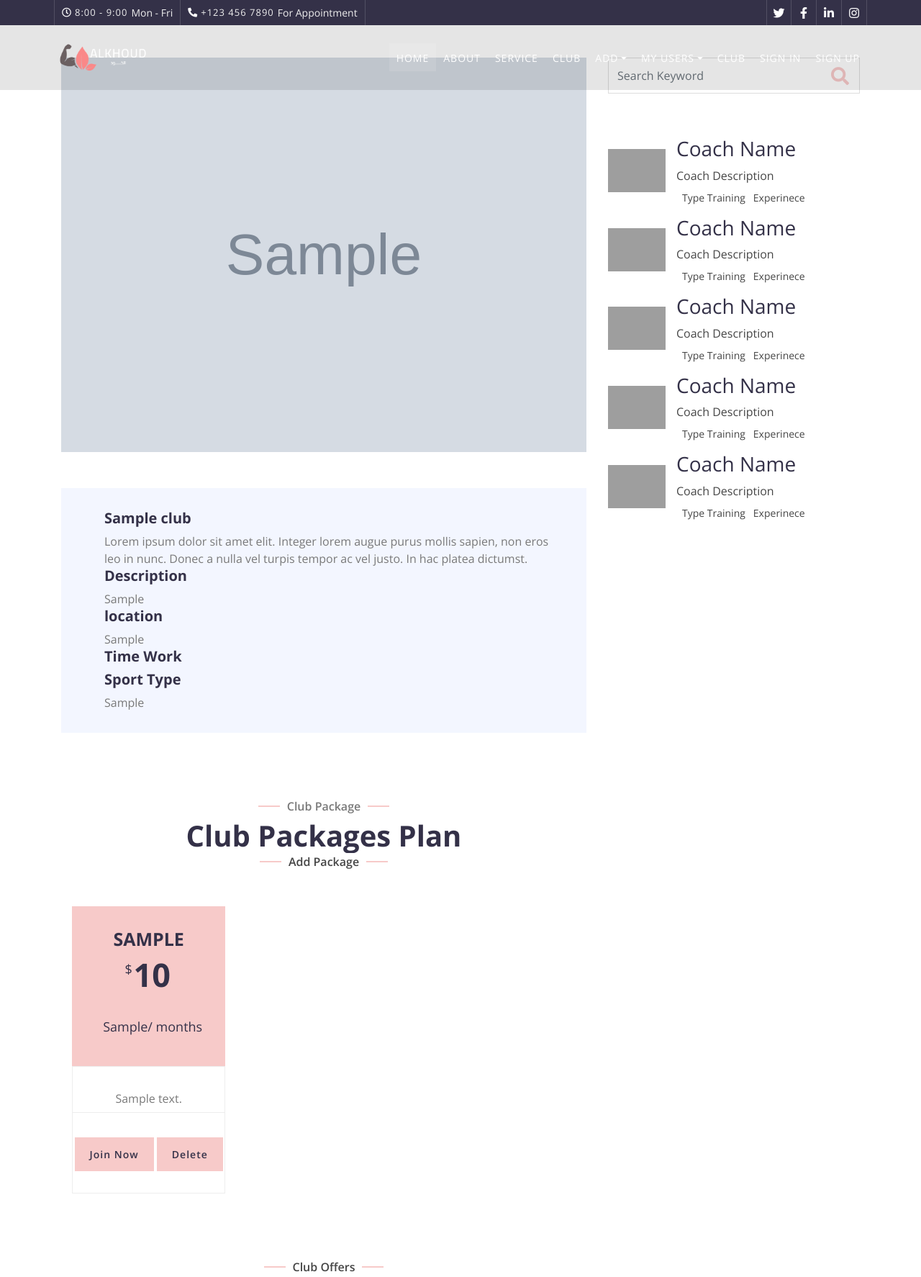
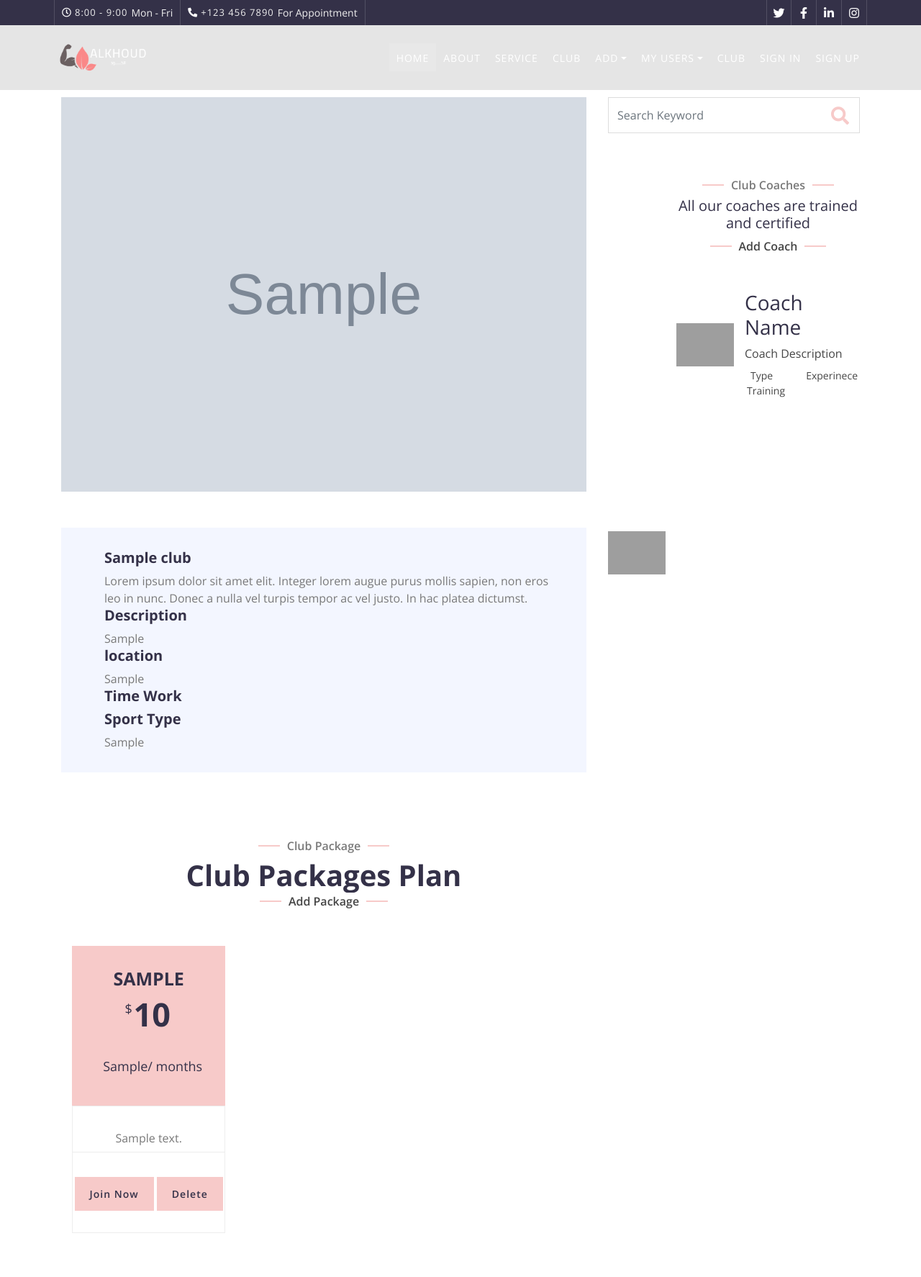
Before and after one commit to amani1994/AL-Khoud, a Django app: page /Clubs/club_details/1 in a window 1280 px wide. Shown: the top 1774 px of the page at 72% size. Run offline with Django 4.2, Linux system fonts and the light colour scheme; tables that the repository leaves empty hold one stand-in row (values such as "Sample post"); grey boxes marked "Sample" are stand-in pictures; some libraries are stand-ins or nearby versions; grey boxes are pictures that could not be loaded.

Commit message:
add coach + add tournament & delete coach + tourna

```diff
--- a/Alkhoud/main_app/templates/main_app/club_details.html
+++ b/Alkhoud/main_app/templates/main_app/club_details.html
@@ -7,7 +7,7 @@
     <!-- Single Post Start-->
     <div class="single">
         <div class="container">
-            <div class="row">
+            <div class="row" style="margin-top:55px;">
                 <div class="col-lg-8">
                     <div class="single-content wow fadeInUp">
                         <img src="{{club.image.url}}" />
@@ -133,18 +133,6 @@
                     </div>
                     <!-- Offers End -->
 
-
-
-
-
-
-
-
-
-
-
-
-
                     <!-- Blog Start -->
                     <div class="blog">
                         <div class="container">
@@ -262,15 +250,14 @@
                                             <div class="post-img">
                                                 <img src="img/post-1.jpg" />
                                             </div>
+
                                             <div class="post-text">
-                                                <h3>Coach Name</h3>
-                                                <a href="">Coach Description</a>
-                                                <div class="post-meta">
-                                                    <p><a href="">Type Training</a></p>
-                                                    <p><a href="">Experinece</a></p>
-                                                </div>
-                                            </div>
-                                        </div>
+                                                <div class="section-header text-center wow zoomIn" data-wow-delay="0.1s">
+                                                    <p>Club Coaches</p>
+                                                     <h5>All our coaches are trained and certified</h5>
+                                                     <a href="{% url 'main_app:add_coach' club.id %}"><p>Add Coach</p></a>
+                                                 </div>
+
                                         <div class="post-item">
                                             <div class="post-img">
                                                 <img src="img/post-2.jpg" />
@@ -284,61 +271,24 @@
                                                 </div>
                                             </div>
                                         </div>
-                                        <div class="post-item">
-                                            <div class="post-img">
-                                                <img src="img/post-3.jpg" />
-                                            </div>
-                                            <div class="post-text">
-                                                <h3>Coach Name</h3>
-                                                <a href="">Coach Description</a>
-                                                <div class="post-meta">
-                                                    <p><a href="">Type Training</a></p>
-                                                    <p><a href="">Experinece</a></p>
+
+
+                                    {% for coach in coaches%}
+                                        <div id="popular" class="container tab-pane fade">
+                                            <div class="post-item">
+                                                <div class="post-img">
+                                                    <img src="{{coach.image.url}}" />
                                                 </div>
-                                            </div>
-                                        </div>
-                                        <div class="post-item">
-                                            <div class="post-img">
-                                                <img src="img/post-4.jpg" />
-                                            </div>
-                                            <div class="post-text">
-                                                <h3>Coach Name</h3>
-                                                <a href="">Coach Description</a>
-                                                <div class="post-meta">
-                                                    <p><a href="">Type Training</a></p>
-                                                    <p><a href="">Experinece</a></p>
-                                                </div>
-                                            </div>
-                                        </div>
-                                        <div class="post-item">
-                                            <div class="post-img">
-                                                <img src="img/post-5.jpg" />
-                                            </div>
                                                 <div class="post-text">
-                                                <h3>Coach Name</h3>
-                                                    <a href="">Coach Description</a>
+                                                    <h3>{{coach.name}}</h3>
+                                                    <a href="">{{coach.bio}}</a>
                                                     <div class="post-meta">
-                                                    <p><a href="">Type Training</a></p>
-                                                    <p><a href="">Experinece</a></p>
+                                                        <p>{{coach.experience}}</p>
                                                     </div>
                                                 </div>
-                                            </div>
-                                    <div id="popular" class="container tab-pane fade">
-                                        <div class="post-item">
-                                            <div class="post-img">
-                                                <img src="img/post-1.jpg" />
-                                            </div>
-                                            <div class="post-text">
-                                                <h3>Coach Name</h3>
-                                                <a href="">Coach Description</a>
-                                                <div class="post-meta">
-                                                    <p><a href="">Type Training</a></p>
-                                                    <p><a href="">Experinece</a></p>
-                                                </div>
-                                            </div>
                                         </div>
 
-
+                                        {%endfor%}
                                     </div>
                                     <div id="latest" class="container tab-pane fade">
                                         <div class="post-item">
--- a/Alkhoud/main_app/urls.py
+++ b/Alkhoud/main_app/urls.py
@@ -40,22 +40,23 @@ urlpatterns = [
     path('Subscribers/add-subscriber/', views.add_subscriber, name='add_subscriber'),
     path('payment/', views.payment_page, name='payment_page'),
 
+    path('Clubs/club_details/<club_id>', views.club_details, name='club_details'),
+    path('buy/', views.buy, name='buy'),
 
-    path('Clubs/<club_id>/coaches/add/', views.add_coach, name='add_coach'),
+    path('add_package/<club_id>/', views.add_package, name='add_package'),
+    path('add_offer/<club_id>/', views.add_offer, name='add_offer'),
+    path('add_coach/<club_id>/', views.add_coach, name='add_coach'),
+    #path('add_tournament/<club_id>/', views.add_tournament, name='add_tournament'),
+
+
+    path("Clubs/<club_id>/Packages/delete/<pack_id>/", views.delete_package, name="delete_package"),
+    path("Clubs/<club_id>/Offers/delete/<offer_id>/", views.delete_offer, name="delete_offer"),
+    path("Clubs/<club_id>/Coaches/delete/<coach_id>/", views.delete_coach, name="delete_coach"),
+    #path("Clubs/<club_id>/Tournaments/delete/<tournament_id>/", views.delete_tournament, name="delete_tournament"),
 
 
 
 
 
 
-    path('Clubs/club_details/<club_id>', views.club_details, name='club_details'),
-    path('buy/', views.buy, name='buy'),
-
-
-    path('add_package/<club_id>', views.add_package, name='add_package'),
-    path('add_offer/<club_id>', views.add_offer, name='add_offer'),
-    path("Clubs/<club_id>/Packages/delete/<pack_id>/", views.delete_package, name="delete_package"),
-    path("Clubs/<club_id>/Offers/delete/<offer_id>/", views.delete_offer, name="delete_offer"),
-
-
 ]
--- a/Alkhoud/main_app/views.py
+++ b/Alkhoud/main_app/views.py
@@ -1,6 +1,6 @@
 from django.shortcuts import render, redirect
 from django.http import HttpRequest
-from .models import Club, Say, Offers, Package
+from .models import Club, Say, Offers, Package, Coach #Tournament
 
 #Review, Subscriber, Contact
 
@@ -55,15 +55,6 @@ def club_self(request:HttpRequest):
     return render (request, "main_app/club_self.html", {"all_club" : all_club})
 
 
-
-
-
-
-
-
-
-
-
 def club_equestrian(request:HttpRequest):
     all_club = Club.objects.filter(type='Equestrian',  city = 'Riyadh')
     return render (request, "main_app/club_equestrian.html", {"all_club" : all_club})
@@ -76,8 +67,6 @@ def club_equestrian_hail(request:HttpRequest):
 def club_equestrian_dammam(request:HttpRequest):
     all_club = Club.objects.filter(type='Equestrian',  city = 'Dammam')
     return render (request, "main_app/club_equestrian_dammam.html", {"all_club" : all_club})
-
-
 
 
 def club_home(request:HttpRequest):
@@ -143,28 +132,6 @@ def add_club(request:HttpRequest):
 
     return render (request, "main_app/add_club.html")
 
-def add_coach(request:HttpRequest, club_id):
-    '''every club can add a new coach'''
-
-    if request.method == 'POST':
-        club_object = Club.objects.get(id=club_id)
-        new_coach = Coach(club=club_object, name=request.POST['name'], bio=request.POST['bio'], image=request.FILES['image'],social_account=request.POST['social_account'],experience=request.POST['experience'], phone_number=request.POST['phone_number'])
-        new_coach.save()
-
-    return redirect ('main_app:add_coach', club_id=club_id)
-
-
-
-
-
-
-
-
-
-
-
-
-
 def add_subscriber(request:HttpRequest): #لا تنسين تربطينه باليوزر
     '''this method add a subscriber to the selected club'''
     return render(request,'main_app/add_subscriber.html')
@@ -175,9 +142,6 @@ def payment_page(request:HttpRequest):
     return render(request,'main_app/payment.html')
 
 
-
-
-
 def club_details (request:HttpRequest, club_id):
     club = Club.objects.get(id=club_id)
 
@@ -185,10 +149,13 @@ def club_details (request:HttpRequest, club_id):
         club = Club.objects.get(id=club_id)
         all_offers = Offers.objects.filter(club=club)
         packages = Package.objects.filter(club=club)
+        coaches = Coach.objects.filter(club=club)
+        #tournaments = Tournament.objects.filter(club=club)
+
     except:
         return render(request, 'main_app/not_found.html')
 
-    return render(request, 'main_app/club_details.html', {"club" : club, "all_offers":all_offers, "packages":packages})
+    return render(request, 'main_app/club_details.html', {"club" : club, "all_offers":all_offers, "packages":packages, "coaches": coaches})
 
 
 def add_offer(request:HttpRequest, club_id):
@@ -207,6 +174,26 @@ def add_package(request:HttpRequest, club_id):
             return redirect ('main_app:club_details', club_id = club_id)
     return render (request,'main_app/add_package.html')
 
+def add_coach(request:HttpRequest, club_id):
+    '''every club can add a new coach'''
+
+    club = Club.objects.get(id=club_id)
+    if request.method == "POST":
+            coach = Coach(club=club,name=request.POST["name"],social_account=request.POST["social_account"], bio=request.POST["bio"],phone_number=request.POST["price"],experience=request.POST["experience"],image=request.FILES["image"])
+            coach.save()
+            return redirect ('main_app:club_details', club_id = club_id)
+    return render (request,'main_app/add_coach.html')
+
+
+'''def add_tournament(request:HttpRequest, club_id):
+
+    club = Club.objects.get(id=club_id)
+    if request.method == "POST":
+            tournament = Tournament(club=club,tournament_name=request.POST["tournament_name"],start_date=request.POST["start_date"], end_date=request.POST["end_date"],image=request.FILES["image"])
+            tournament.save()
+            return redirect ('main_app:club_details', club_id = club_id)
+    return render (request,'main_app/add_tournament.html')'''
+
 def delete_package(request:HttpRequest, pack_id, club_id):
     package= Package.objects.get(id= pack_id)
     package.delete()
@@ -216,6 +203,16 @@ def delete_offer(request:HttpRequest, offer_id, club_id):
     offer= Offers.objects.get(id= offer_id)
     offer.delete()
     return redirect("main_app:club_details", club_id = club_id)
+
+def delete_coach (request:HttpRequest, coach_id, club_id):
+    coach= Coach.objects.get(id= coach_id)
+    coach.delete()
+    return redirect("main_app:club_details", club_id = club_id)
+
+'''def delete_tournament (request:HttpRequest, tournament_id, club_id):
+    tournament = Tournament.objects.get(id= tournament_id)
+    tournament.delete()
+    return redirect("main_app:club_details", club_id = club_id)'''
 
 
 def buy (request:HttpRequest):
```
Also changed, not shown: Alkhoud/main_app/templates/main_app/add_coach.html (+10 -9 lines), Alkhoud/main_app/templates/main_app/add_tournament.html (+6 -6 lines).
